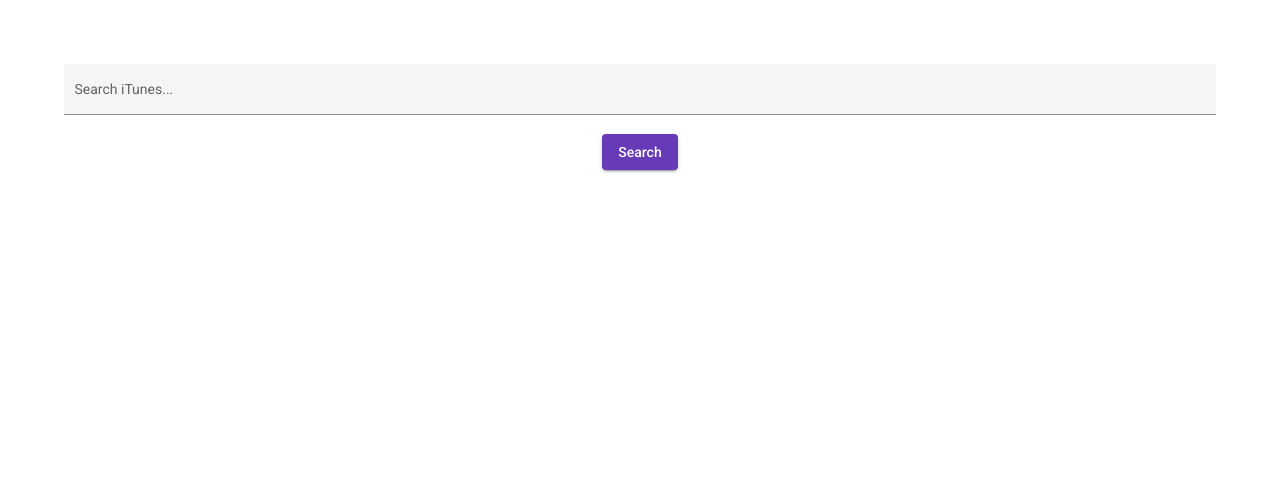
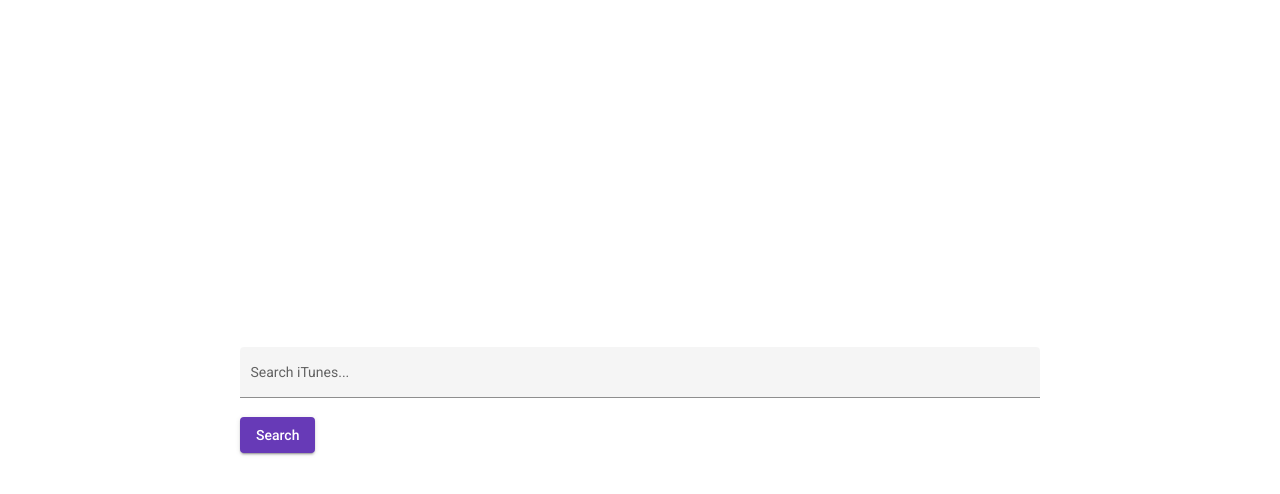
Before and after one commit to bkthigpen/angular-search-itunes, an Angular app: page / in a window 1280 px wide. Shown: the top 494 px of the page. Built offline with nearby package versions, Linux system fonts and the light colour scheme.

Commit message:
Styles application and checkpoint to work on componentizing pieces

```diff
--- a/src/app/app.component.html
+++ b/src/app/app.component.html
@@ -4,3 +4,4 @@
     name="form-itunes"
     placeholder="What's your jam?"
   ></app-form>
+</div>
--- a/src/app/app.component.scss
+++ b/src/app/app.component.scss
@@ -1,5 +1,6 @@
 .app {
-  padding: 4rem;
-  margin: 0 auto;
-  text-align: center;
+  align-items: center;
+  display: flex;
+  height: 100vh;
+  justify-content: center;
 }
--- a/src/app/components/form/form.component.html
+++ b/src/app/components/form/form.component.html
@@ -10,7 +10,7 @@
     >
     <!-- {{ form.value }} -->
   </mat-form-field>
-  <app-button text="Search" class="form__button" (btnClick)="getResults()"></app-button>
+  <app-button text="Search" (btnClick)="getResults()"></app-button>
 </form>
 
 <!-- ngIf on form.value to search on each keystroke -->
--- a/src/app/components/form/form.component.scss
+++ b/src/app/components/form/form.component.scss
@@ -1,8 +1,17 @@
 .form {
   position: relative;
+  min-width: 300px;
 
   &__field {
-    position: relative;
+    display: block;
     width: 100%;
   }
+
+  @media screen and (min-width: 768px) {
+    min-width: 500px;
+  }
+
+  @media screen and (min-width: 1024px) {
+    min-width: 800px;
+  }
 }
--- a/src/app/components/form/form.component.ts
+++ b/src/app/components/form/form.component.ts
@@ -54,6 +54,7 @@
           console.error('Request failed with error', error)
           // this.errorMessage = error;
           // this.loading = false;
+          this.clearInput();
         })
   }
 
```
Lines whose indentation alone changed are shown as unchanged.
